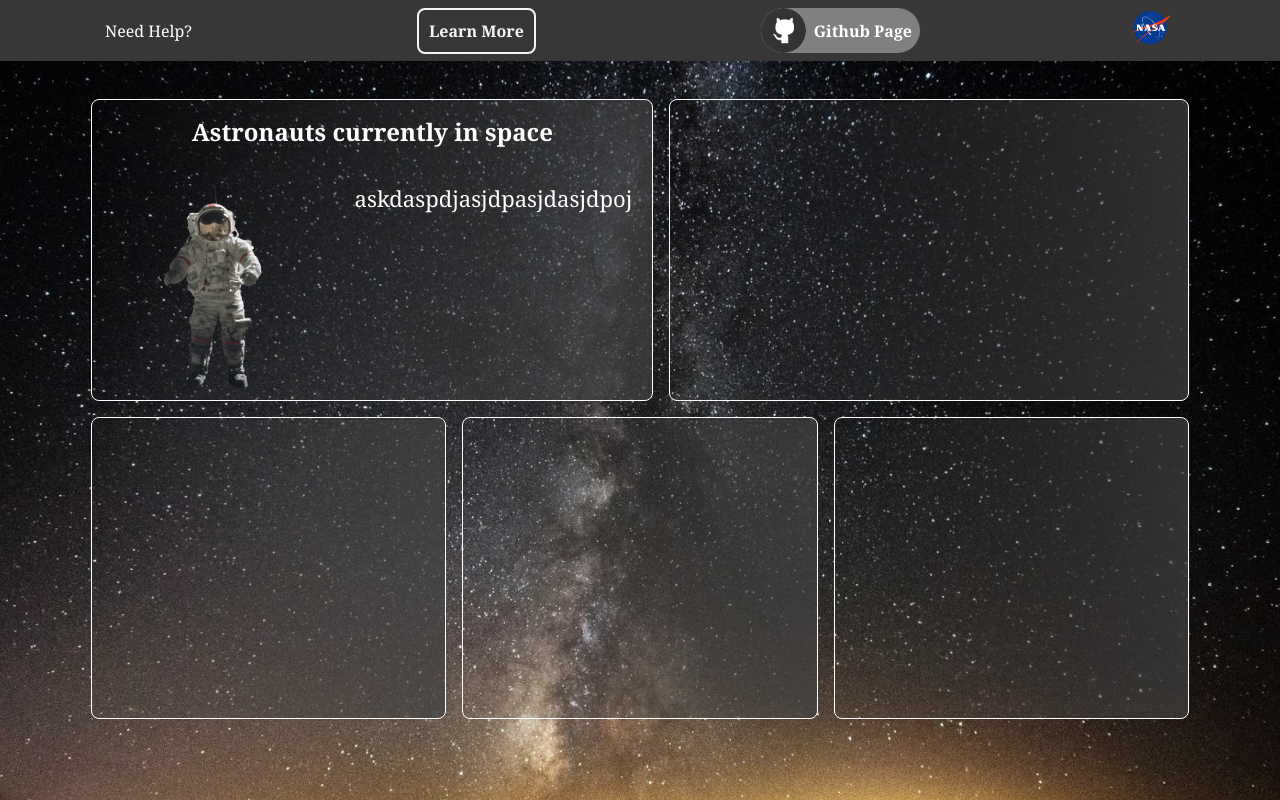
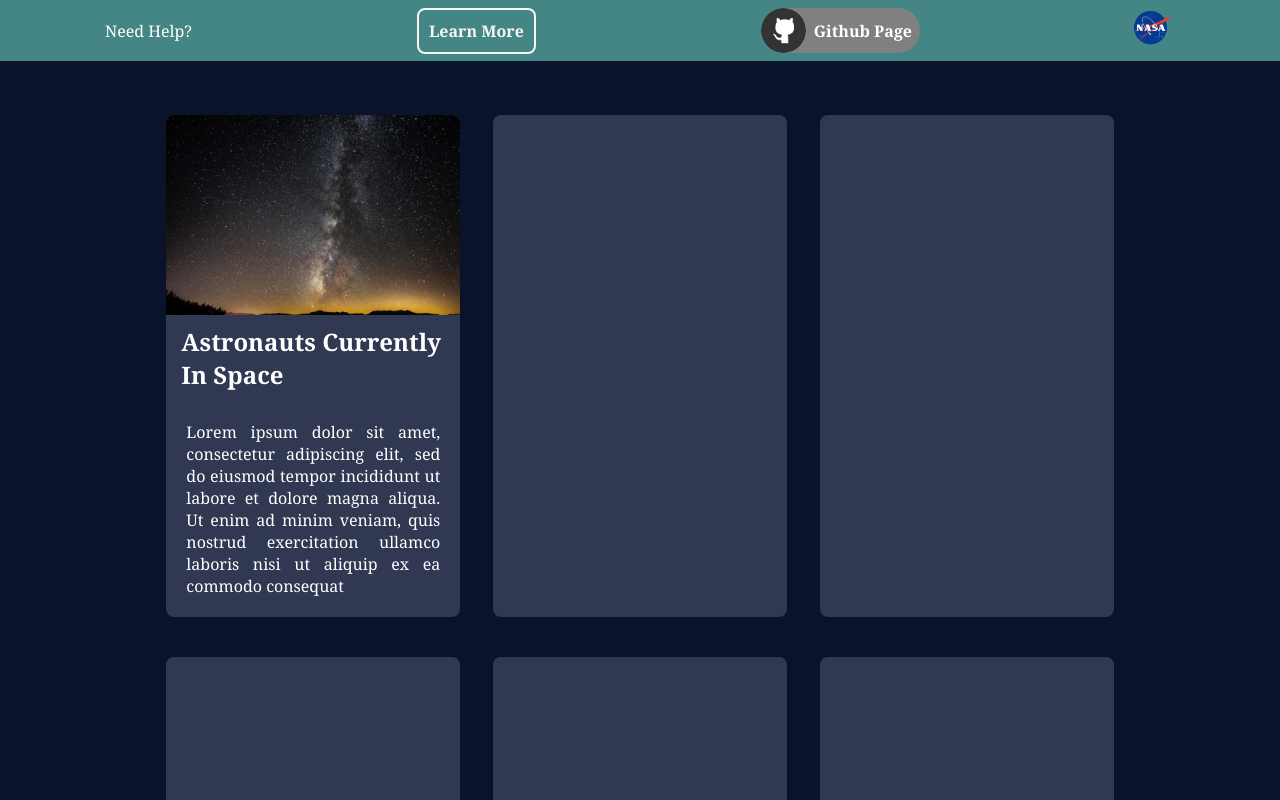
Before and after one commit to mosrainis/nasa-tracker, an Angular app: page / in a window 1280 px wide. Shown: the top 800 px of the page. Built offline with nearby package versions, Linux system fonts and the light colour scheme.

Commit message:
home page design

```diff
--- a/src/app/Main components/applayout/applayout.component.scss
+++ b/src/app/Main components/applayout/applayout.component.scss
@@ -3,12 +3,10 @@
     height: 100%;
 
     .main {
-        width: 100%;
+        width: 88%;
+        max-width: 1900px;
+        margin: auto;
         min-height: 100vh;
-        background: url("../../../assets/images/main-background.jpg");
-        background-repeat: repeat;
-        background-size: cover;
-        background-position: center bottom;
     }
 }
 
--- a/src/app/Main components/footer/footer.component.scss
+++ b/src/app/Main components/footer/footer.component.scss
@@ -1,8 +1,8 @@
 .footer-sec {
     text-align: center;
     line-height: 70px;
-    background: rgb(38, 40, 53);
-    color: rgb(106, 108, 117);
+    background: #438685;;
+    color: #000;
     width: 100%;
     height: 70px;
     cursor: default;
--- a/src/app/Main components/header/header.component.scss
+++ b/src/app/Main components/header/header.component.scss
@@ -3,8 +3,10 @@
     justify-content: space-around;
     align-items: center;
     width: 100%;
-    background: #1a1a1ade;
+    background: #438685;
     padding: 8px 0px;
+    border-bottom: 4px solid #0b132b;
+
 
     .f-item {
 
@@ -33,7 +35,7 @@
     }
 }
 .header-sec:hover {
-    background: #1a1a1a;
+    border-bottom: 4px solid #235a59;
 }
 
 .h-link-co {
@@ -54,7 +56,3 @@
 .h-link-co:hover {
     background: rgb(93, 93, 93);
 }
-
-@keyframes color {
-    100% {background: red;}
-}
--- a/src/app/Main components/home/home.component.html
+++ b/src/app/Main components/home/home.component.html
@@ -1,11 +1,15 @@
 <div class="item-co">
     <div class="item">
-        <h2 class="item-title">Astronauts currently in space</h2>
         <div class="content-co">
-            <img class="content-image" src="../../../assets/images/astronaut.png" alt="astronaut image">
-            <p class="content-des">
-                askdaspdjasjdpasjdasjdpoj
-            </p>
+            <div class="image-co">
+                <div class="content-image"></div>
+            </div>
+            <div class="content-info">
+                <h2 class="content-title">{{'Astronauts currently in space' | titlecase}}</h2>
+                <p class="content-des">
+                        Lorem ipsum dolor sit amet, consectetur adipiscing elit, sed do eiusmod tempor incididunt ut labore et dolore magna aliqua. Ut enim ad minim veniam, quis nostrud exercitation ullamco laboris nisi ut aliquip ex ea commodo consequat
+                </p>
+            </div>
         </div>
 
     </div>
@@ -13,4 +17,5 @@
     <div class="item"></div>
     <div class="item"></div>
     <div class="item"></div>
+    <div class="item"></div>
 </div>
--- a/src/app/Main components/home/home.component.scss
+++ b/src/app/Main components/home/home.component.scss
@@ -1,39 +1,59 @@
 .item-co {
     display: flex;
     flex-wrap: wrap;
-    justify-content: center;
+    justify-content: space-around;
     width: 87%;
     margin: auto;
     padding-top: 30px;
 
     .item {
         transition: all 300ms;
-        margin: 8px;
-        flex: 1 0 30%;
-        height: 300px;
+        margin:  20px 8px;
+        flex: 0 0 30%;
+        min-height: 370px; //DELETE THIS AFTER DEBUGING ....................................
         border-radius: 8px;
-        border: 1px solid #fff;
-        background-image: linear-gradient(to right, rgba(255, 0, 0, 0) , rgba(66, 66, 66, 0.705));
+        // background-image: linear-gradient( to left, rgb(0, 0, 0) , rgb(14, 9, 78));
+        background-color: #303852;
+        cursor: pointer;
 
-        .item-title {
-            text-align: center;
-            margin: 15px;
+        .image-co {
+            overflow: hidden;
+
+            .content-image {
+                border-top-right-radius: 8px;
+                border-top-left-radius: 8px;
+                width: 100%;
+                height: 200px;
+                background: url("../../../assets/images/main-background.jpg");
+                background-size: cover;
+                transition: all 300ms;
+            }
         }
 
-        .content-co {
-            display: flex;
 
-            .content-image {
-                max-height: 250px;
+        .content-info {
+            width: 100%;
+            min-height: 170px;
+            box-sizing: border-box;
+
+            .content-title {
+                margin: 10px 15px;
             }
 
             .content-des {
-                width: 50%;
+                padding: 20px;
                 text-align: justify;
-                padding: 20px;
-                font-size: 22px;
-
             }
         }
+
+    }.item:hover .content-image {
+        transform: scale(1.05);
+    }.item:hover .content-title, .item:hover .content-des {
+        color: #79e6e4;
+        padding: 0px 15px;
+    }
+    .item:hover {
+        background: #373f5c;
+        box-shadow: 0px 15px 10px -15px #53afad;
     }
 }
--- a/src/styles.scss
+++ b/src/styles.scss
@@ -5,6 +5,7 @@ body {
     font-family: Georgia, 'Times New Roman', Times, serif;
     width: 100%;
     height: 100%;
+    background: #0b132b;
 }
 
 * {
```
Also changed, not shown: src/assets/images/dark-planet-scenic-background.jpg (added).
